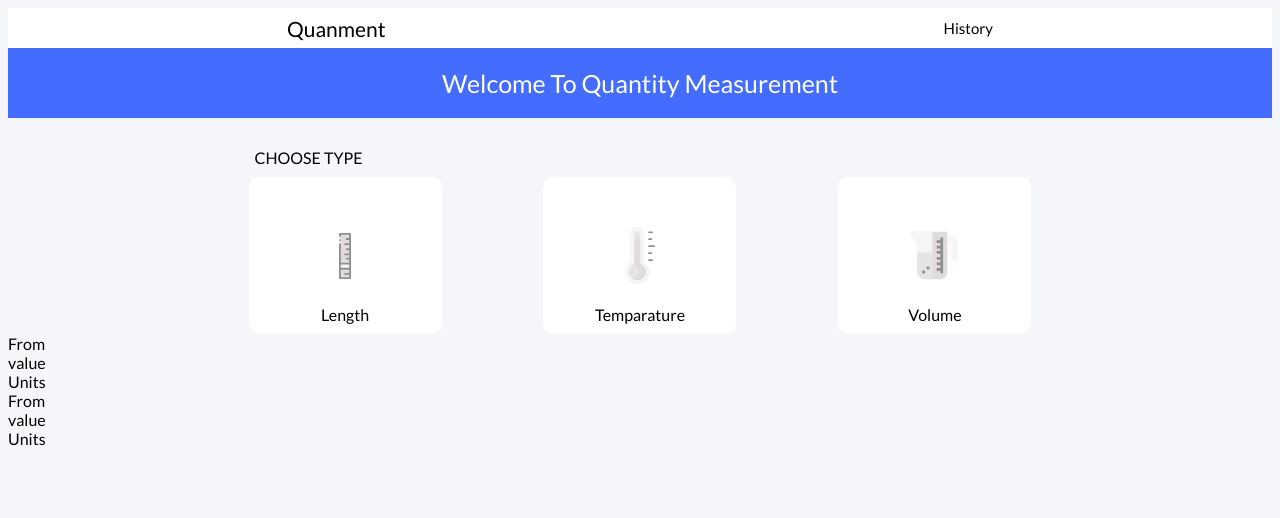
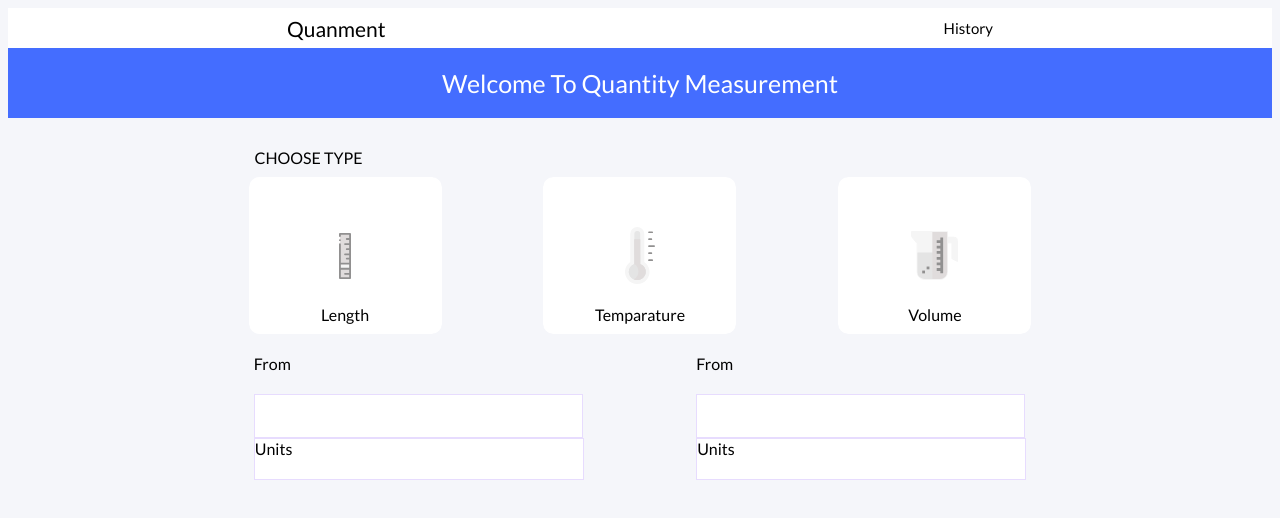
Before and after one commit to madhuvayya/Quantity-Measurement-Frontend, a React (Create React App) app: page / in a window 1280 px wide. Shown: the top 518 px of the page. Built offline with nearby package versions, Linux system fonts and the light colour scheme.

Commit message:
Added scss code for UnitValue component

```diff
--- a/src/components/UnitValue.jsx
+++ b/src/components/UnitValue.jsx
@@ -4,8 +4,8 @@ class UnitValue extends Component {
     render(){
         return (
             <div className='unitValue'>
-                From
-                <div className='value'>value</div>
+                <div className='fromTo'>From</div>
+                <input className='value' />
                 <div className='sub-units'>Units</div>
             </div>
         )
--- a/src/styles/style.scss
+++ b/src/styles/style.scss
@@ -108,3 +108,29 @@ body {
     border-color: #7224FF;
     color: #7224FF;
 }
+
+.unitValues {
+    margin-top: 20px;
+    display: flex;
+    flex-direction: row;
+    width: 70%;
+    align-self: center;
+    justify-content: space-around;
+    .unitValue {
+        width: 330px;
+        .fromTo {
+            height: 40px;
+        }
+        .value {
+            height: 40px;
+            background-color: #FFFFFF;
+            border: 1px solid #E7DCFE;
+            width: 323px;
+        }
+        .sub-units {
+            height: 40px;
+            background-color: #FFFFFF;
+            border: 1px solid #E7DCFE;
+        }
+    }
+}
```
